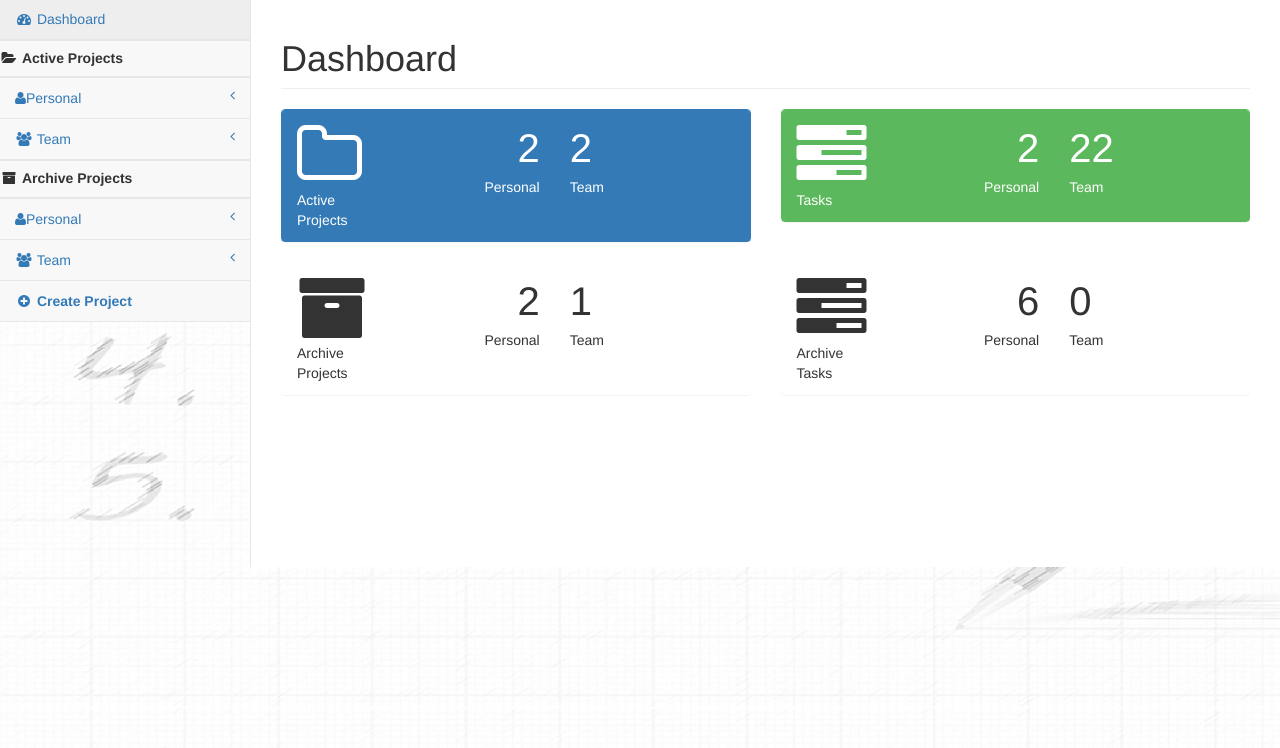
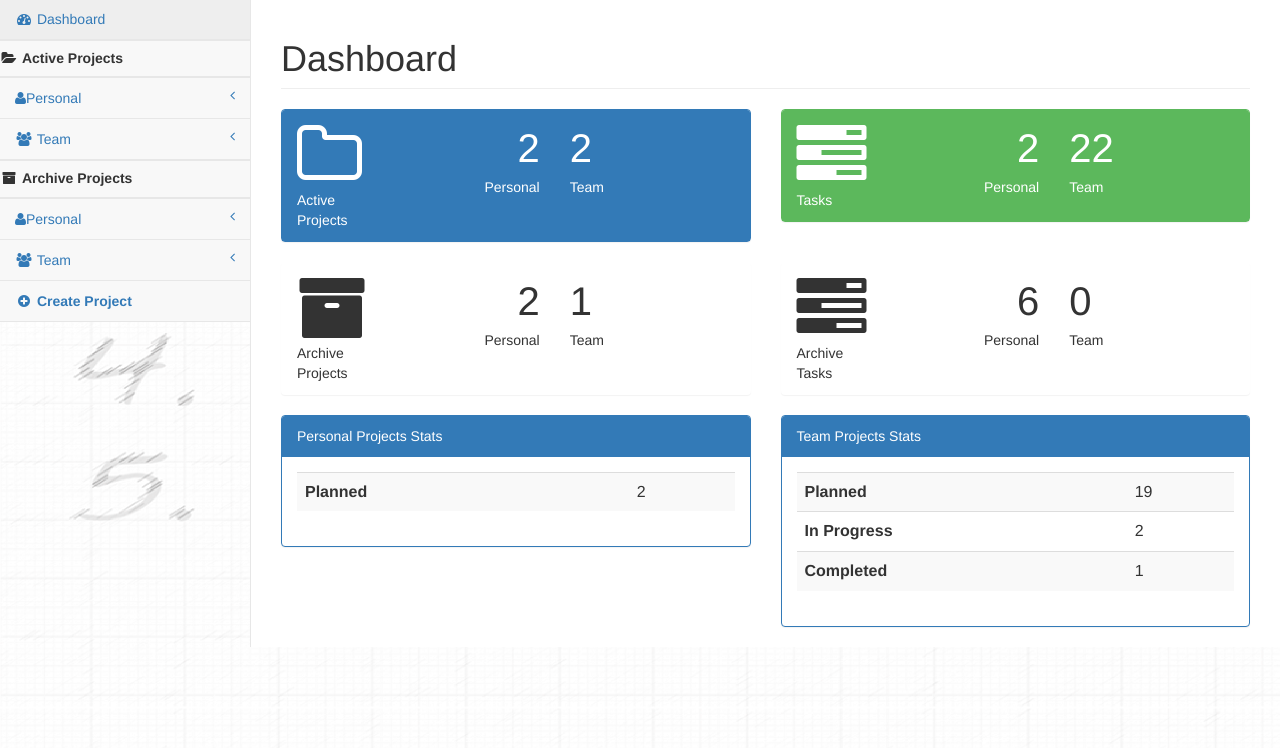
Before and after one commit to callsatya801/cs_finalProject, a Django app: page / in a window 1280 px wide. Shown: the part 52-800 px from the top of the page. Run offline with Django 3.2, Linux system fonts and the light colour scheme; a user stored in the database is signed in; data comes from the database, SQL or seed files in the repository; both versions use the stored data as it was after the commit; some libraries are stand-ins or nearby versions.

Commit message:
with animation and stats

```diff
--- /dev/null
+++ b/tasks/static/tasks/css/custom.css
@@ -0,0 +1,26 @@
+  @keyframes hide {
+      0% {
+          opacity: 1;
+          line-height: 100%;
+          margin-bottom: 5px;
+      }
+      75% {
+          opacity: 0;
+          line-height: 100%;
+          margin-bottom: 5px;
+      }
+      100% {
+          opacity: 0;
+          height: 0px;
+          line-height: 0px;
+          padding: 0px;
+          margin-bottom: 0px;
+      }
+  }
+
+.task_ro {
+          animation-name: hide;
+          animation-duration: 1s;
+          animation-fill-mode: forwards;
+          animation-play-state: paused;
+      }
--- a/tasks/static/tasks/index.js
+++ b/tasks/static/tasks/index.js
@@ -99,7 +99,13 @@ document.addEventListener('DOMContentLoaded', () =>
           var ro_element = document.querySelector(`#task_ro_${taskid}`);
           var edit_element = document.querySelector(`#task_edit_${taskid}`);
 
-          if (ro_element) ro_element.remove();
+          if (ro_element)
+          {
+            ro_element.style.animationPlayState = 'running';
+            ro_element.addEventListener('animationend', () =>  {
+                        ro_element.remove();
+                    });
+          }
           if (edit_element) edit_element.remove();
 
           // POST the taskID to remove
--- a/tasks/templates/tasks/base.html
+++ b/tasks/templates/tasks/base.html
@@ -21,6 +21,9 @@
 
     <!-- Custom CSS -->
     <link href="{% static 'tasks/vendor/dist/css/sb-admin-2.css' %}" rel="stylesheet">
+
+    <!-- Custom CSS -->
+    <link href="{% static 'tasks/css/custom.css' %}" rel="stylesheet">
 
     <!-- Morris Charts CSS -->
     <link href="{% static 'tasks/vendor/morrisjs/morris.css' %}" rel="stylesheet">
--- a/tasks/templates/tasks/home.html
+++ b/tasks/templates/tasks/home.html
@@ -215,7 +215,49 @@
                 </div>
             </div>
         </div>
-
+            <div class="row">
+                <div class="col-lg-6">
+                    <div class="panel panel-primary">
+                        <div class="panel-heading">
+                             Personal Projects Stats
+                        </div>
+                        <!-- /.panel-heading -->
+                        <div class="panel-body">
+                            <table class="table table-striped">
+                               <tbody>
+                                   {% for t_tasks in p_tasks_stat  %}
+                                   <tr>
+                                      <th scope="row">{{t_tasks.bucket__name}}</th>
+                                      <td>{{t_tasks.entries}}</td>
+                                   {% endfor %}
+                               </tbody>
+                             </table>
+                        </div>
+                        <!-- /.panel-body -->
+                    </div>
+					</div>
+                    <!-- /.panel -->
+					<div class="col-lg-6">
+                    <div class="panel panel-primary">
+                        <div class="panel-heading">
+                             Team Projects Stats
+                        </div>
+                        <!-- /.panel-heading -->
+                        <div class="panel-body">
+                             <table class="table table-striped">
+                               <tbody>
+                                   {% for t_tasks in t_tasks_stat  %}
+                                   <tr>
+                                      <th scope="row">{{t_tasks.bucket__name}}</th>
+                                      <td>{{t_tasks.entries}}</td>
+                                   {% endfor %}
+                               </tbody>
+                             </table>
+                            </div>
+                        <!-- /.panel-body -->
+                    </div>
+					</div>
+                </div>
 
     </div>
     {% endif %} {% endblock %}
--- a/tasks/templates/tasks/index.html
+++ b/tasks/templates/tasks/index.html
@@ -196,7 +196,7 @@
                     <!-- /.panel-heading -->
                     <div class="panel-body" id="bucketBody_{{bucket.id}}">
                         {% for key, tasks in bTaskDict.items %} {%if key == bucket.name %} {% for task in tasks %}
-                            <div id="move_whole_task_{{task.id}}">
+                            <div id="move_whole_task_{{task.id}}" class="move_whole_task">
                                 <form id="task_edit_form_{{task.id}}" action="{% url 'updatetask' %}" method="post">
                                     {% csrf_token %}
                                     <!-- /.task_edit -->
--- a/tasks/views.py
+++ b/tasks/views.py
@@ -136,8 +136,8 @@ def home_view(request):
     p_tasks_stat = Task.objects.filter(project__in= Project.objects.filter(userproject__user = request.user, p_type='P', status='A')).values('bucket__name').annotate(entries=Count('id')).order_by('bucket__seq')
     t_tasks_stat = Task.objects.filter(project__in= Project.objects.filter(userproject__user = request.user, p_type='T', status='A')).values('bucket__name').annotate(entries=Count('id')).order_by('bucket__seq')
 
-    #print(f"Personal Tasks: {p_tasks_stat}")
-    #print(f"Team Tasks: {t_tasks_stat}")
+    print(f"Personal Tasks: {p_tasks_stat}")
+    print(f"Team Tasks: {t_tasks_stat}")
     context= {'projectDict':projectDict, 'user':request.user.get_full_name(),
                 'l_act_p_count':l_act_p_count,'l_act_t_count':l_act_t_count,
                 'l_arch_p_count':l_arch_p_count,'l_arch_t_count':l_arch_t_count
@@ -145,6 +145,8 @@ def home_view(request):
                , 'l_act_tot_count':l_act_p_count+l_act_t_count
                ,'l_ap_task_count':l_ap_task_count
                ,'l_at_task_count':l_at_task_count
+               ,'p_tasks_stat':p_tasks_stat
+               ,'t_tasks_stat':t_tasks_stat
     }
 
     return render(request, "tasks/home.html", context)
```
Also changed, not shown: simpleplanner/settings.py (+7 -1 lines), db.sqlite3.
